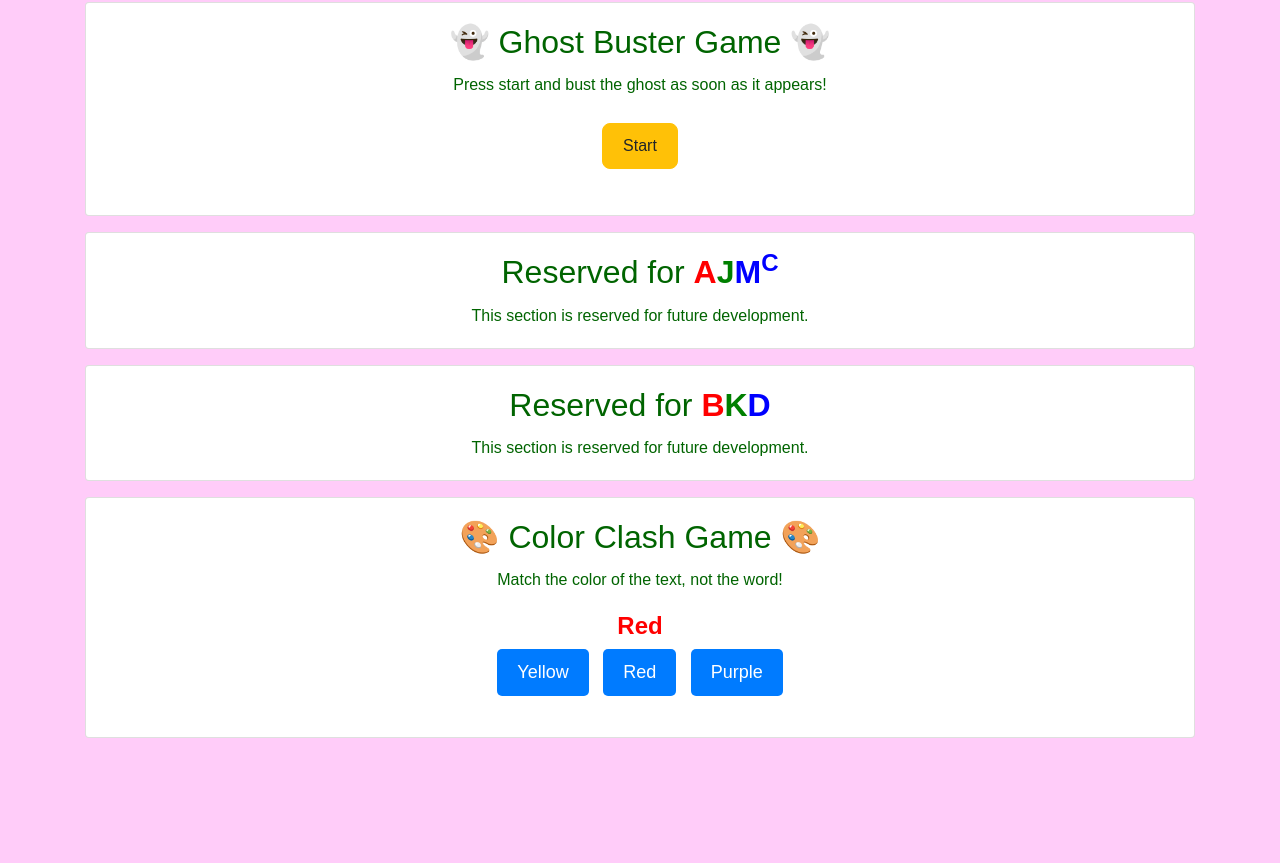
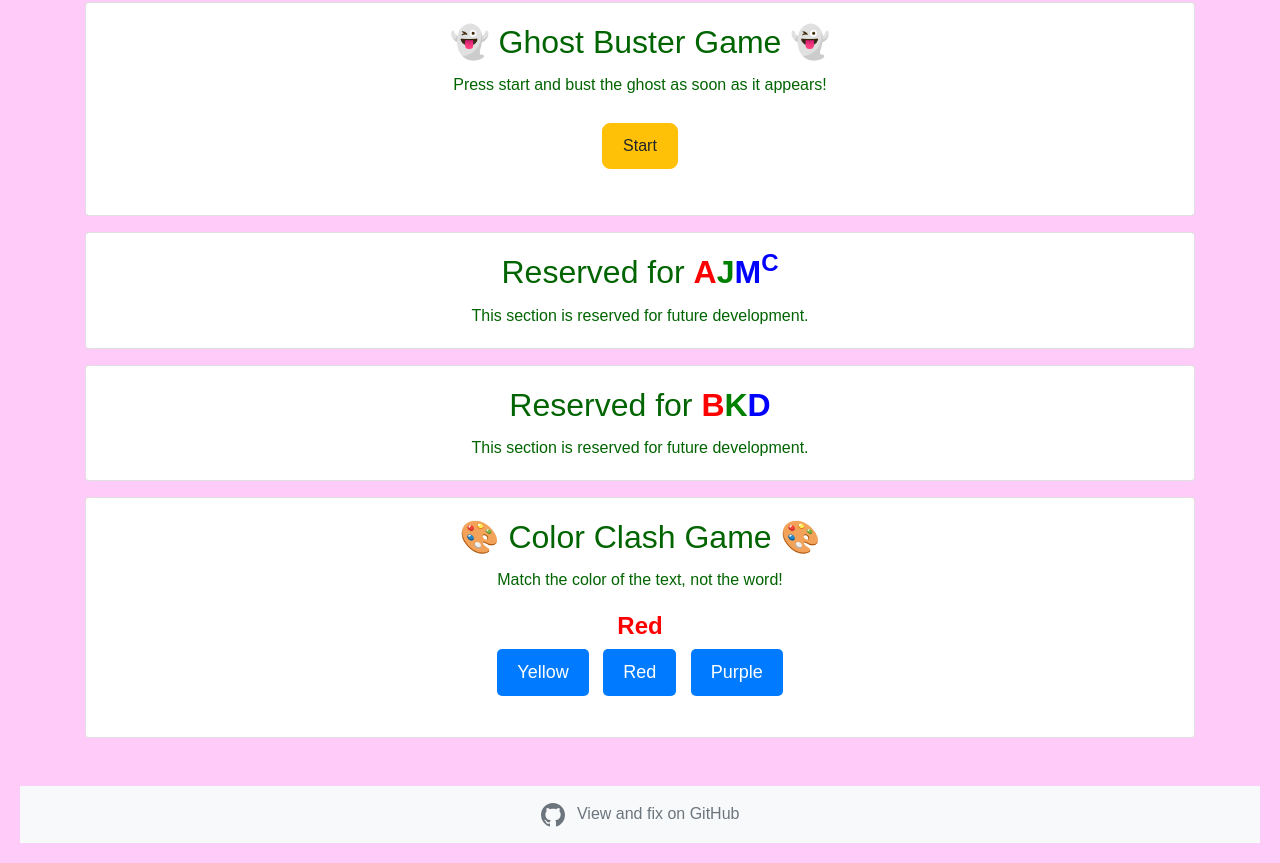
Before and after one commit to jmcpheron/booger_quest, a website: page public/index.html in a window 1280 px wide. Shown: the part 857-1720 px from the top of the page. Before the commit the page ends 1615 px from the top, so only its background shows below. Drawn offline with nearby package versions, Linux system fonts and the light colour scheme.

Commit message:
Add github link

```diff
--- a/public/index.html
+++ b/public/index.html
@@ -95,6 +95,16 @@
             </div>
         </div>
     </div>
+    <footer class="footer mt-5 py-3 bg-light">
+        <div class="container text-center">
+            <a href="https://github.com/jmcpheron/booger_quest/" target="_blank" class="text-muted">
+                <svg height="24" width="24" viewBox="0 0 16 16" fill="currentColor">
+                    <path d="M8 0c4.42 0 8 3.58 8 8a8.013 8.013 0 0 1-5.45 7.59c-.4.08-.55-.17-.55-.38 0-.27.01-1.13.01-2.2 0-.75-.25-1.23-.54-1.48 1.78-.2 3.65-.88 3.65-3.95 0-.88-.31-1.59-.82-2.15.08-.2.36-1.02-.08-2.12 0 0-.67-.22-2.2.82-.64-.18-1.32-.27-2-.27-.68 0-1.36.09-2 .27-1.53-1.03-2.2-.82-2.2-.82-.44 1.1-.16 1.92-.08 2.12-.51.56-.82 1.28-.82 2.15 0 3.06 1.86 3.75 3.64 3.95-.23.2-.44.55-.51 1.07-.46.21-1.61.55-2.33-.66-.15-.24-.6-.83-1.23-.82-.67.01-.27.38.01.53.34.19.73.9.82 1.13.16.45.68 1.31 2.69.94 0 .67.01 1.3.01 1.49 0 .21-.15.45-.55.38A7.995 7.995 0 0 1 0 8c0-4.42 3.58-8 8-8Z"></path>
+                </svg>
+                <span class="ml-2">View and fix on GitHub</span>
+            </a>
+        </div>
+    </footer>
     <script src="script.js"></script>
 </body>
 </html>
```
